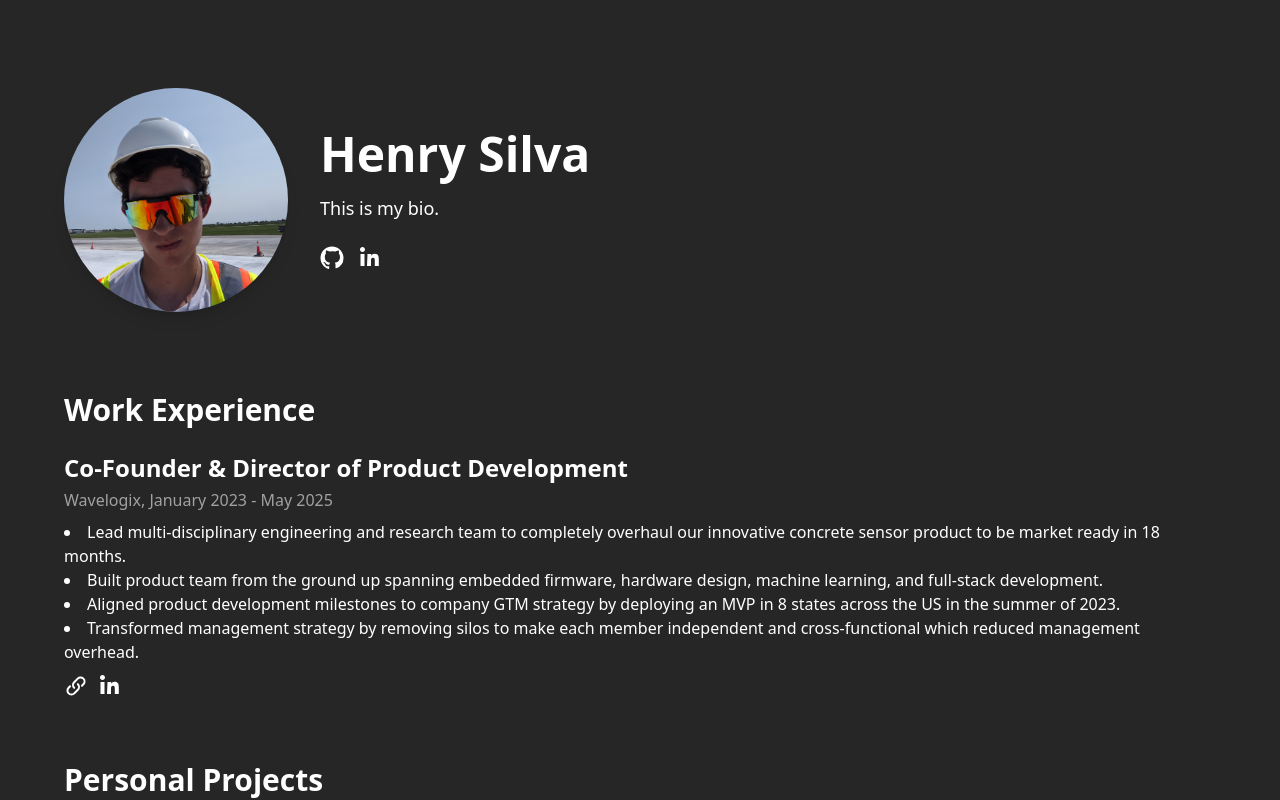
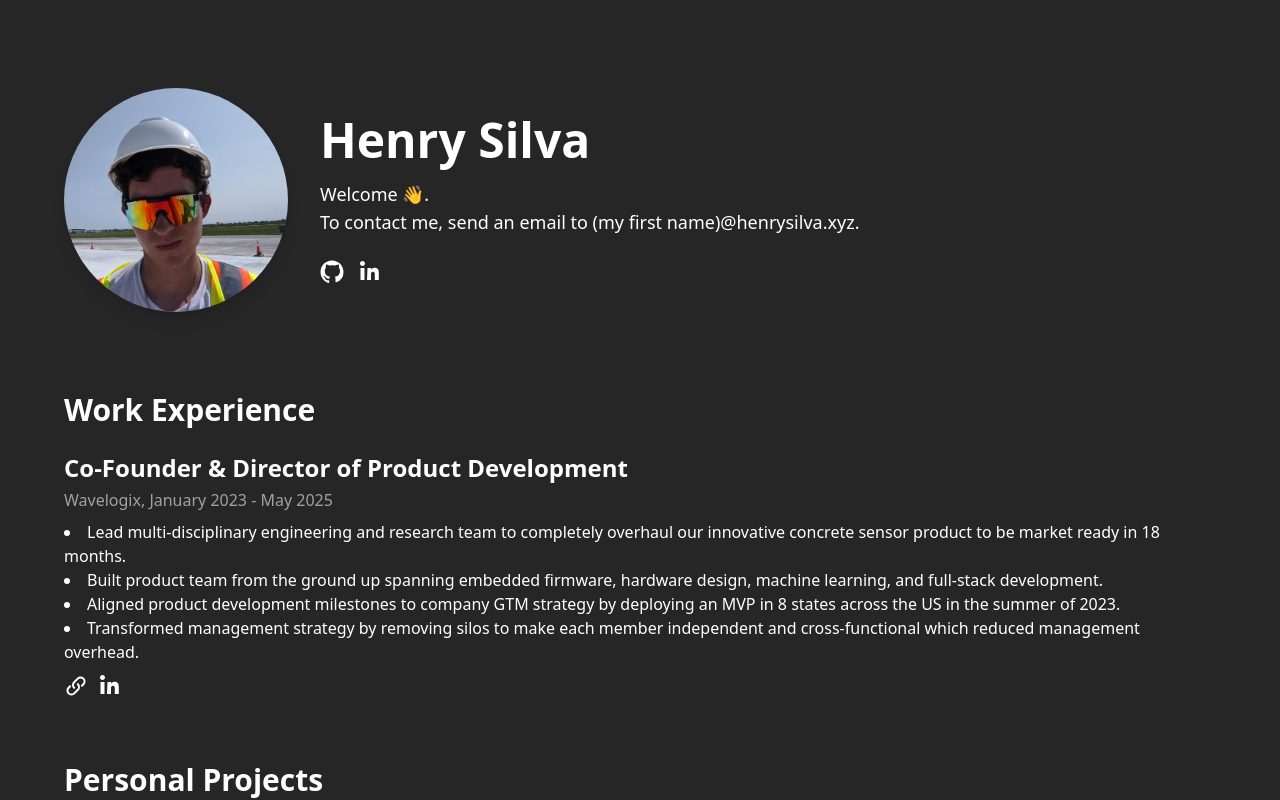
Before and after one commit to henrySi1va/personal-website, a Vue app: page / in a window 1280 px wide. Shown: the top 800 px of the page. Built offline with nearby package versions, Linux system fonts and the light colour scheme.

Commit message:
Change bio

```diff
--- a/src/components/Hero.vue
+++ b/src/components/Hero.vue
@@ -8,10 +8,12 @@ import me from '../assets/images/me.jpg';
     <img :src="me" alt="Your photo" class="w-56 h-56 rounded-full object-cover shadow-lg" />
 
     <!-- Name and Bio -->
-    <div class="flex-1 flex flex-col justify-center h-56"> <!-- Set h-56 to match image height -->
-      <h1 class="text-4xl sm:text-5xl font-bold text-white mb-4">Henry Silva</h1>
-      <p class="text-lg text-white mb-6 max-w-xl">
-        This is my bio.
+    <div class="flex-1 flex flex-col justify-center h-56 text-white"> <!-- Set h-56 to match image height -->
+      <h1 class="text-4xl sm:text-5xl font-bold mb-4">Henry Silva</h1>
+      <p class="text-lg mb-6 max-w-xl">
+        Welcome 👋.
+        <br>
+        To contact me, send an email to (my first name)@henrysilva.xyz.
       </p>
 
       <!-- Social Links -->
```
